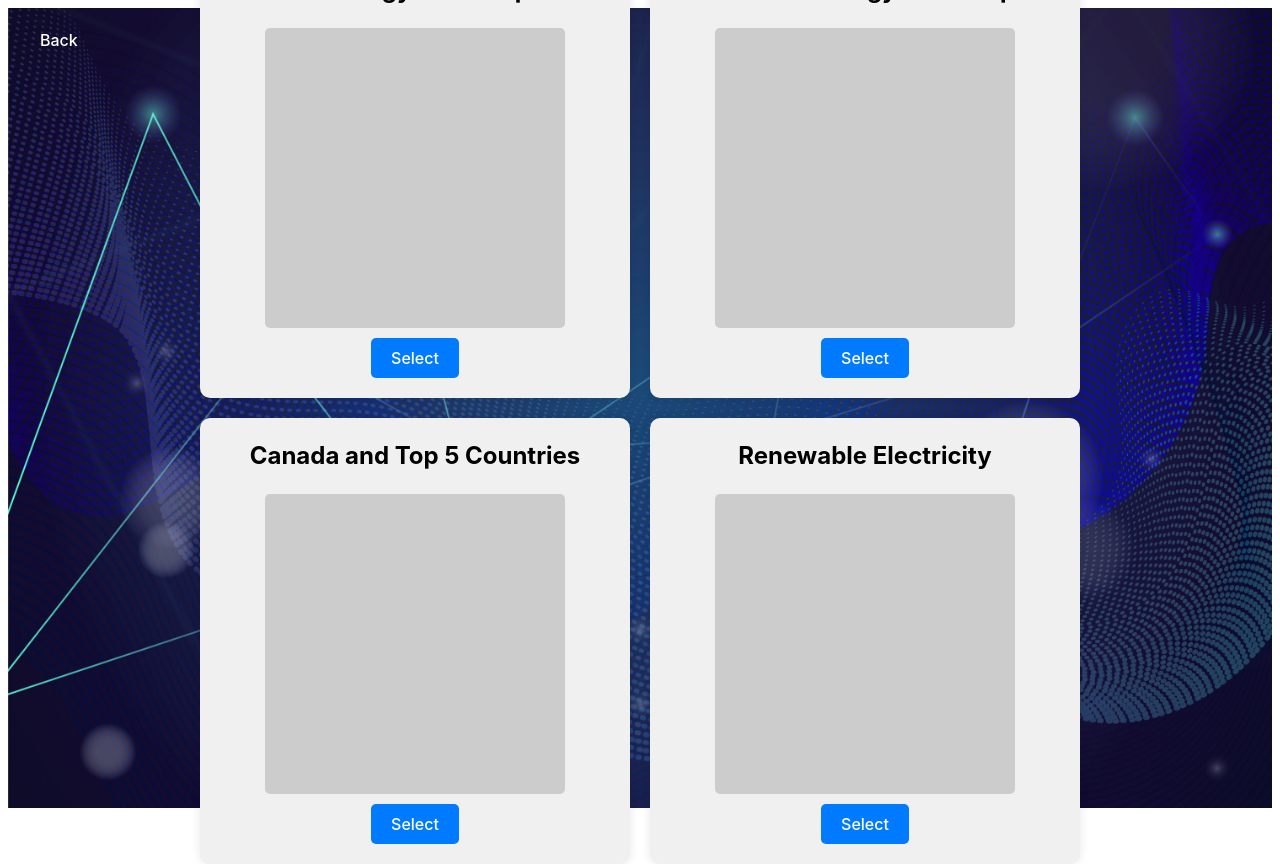
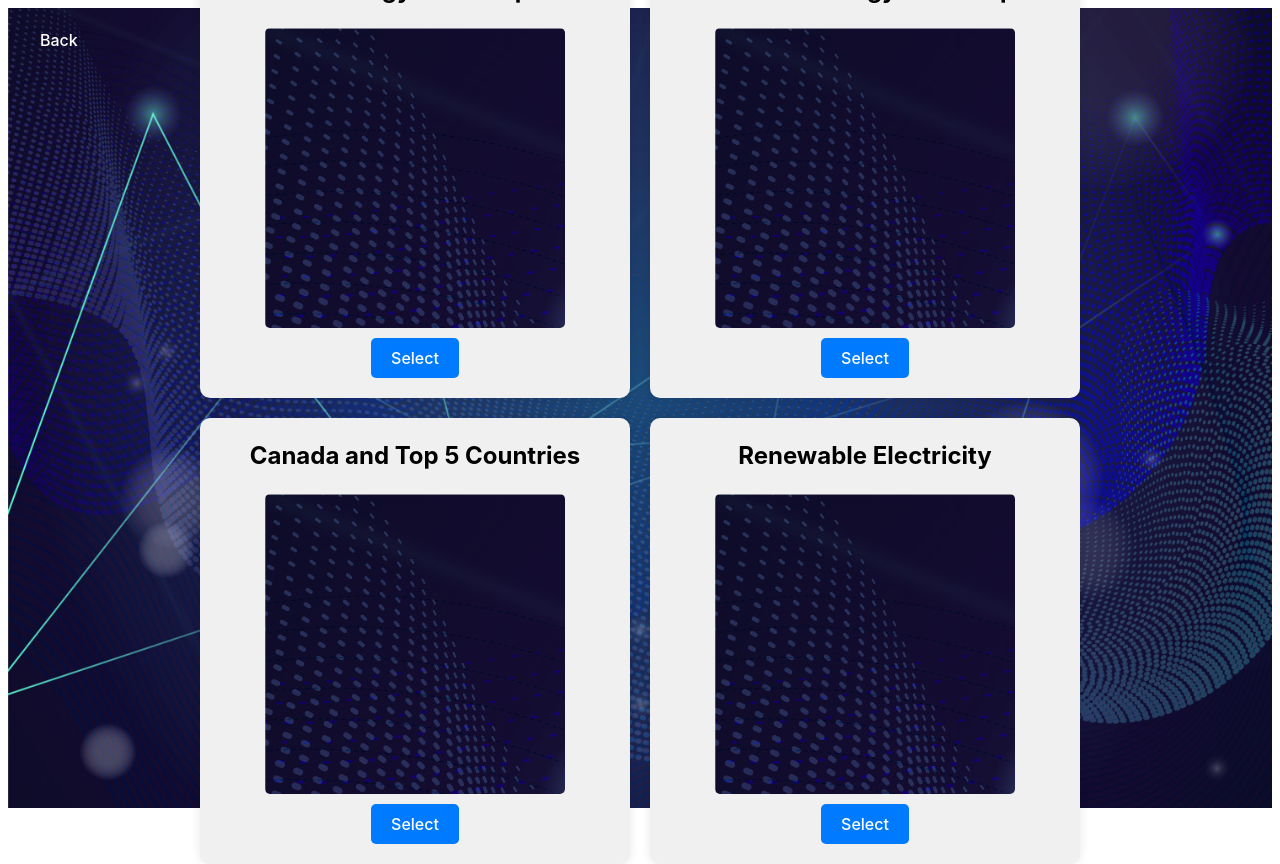
Before and after one commit to Razzmatazz146/FinalIntProjectW24DZE, a React (Vite) app in the folder client/: page /explore-data in a window 1280 px wide. Built offline with nearby package versions, Linux system fonts and the light colour scheme.

Commit message:
place holder for graph samples

```diff
--- a/client/src/ExploreData.css
+++ b/client/src/ExploreData.css
@@ -19,12 +19,40 @@ h2 {
     color: black
 }
 
-.picture-placeholder {
+.graph1-picture-placeholder {
     width: 300px;
     height: 300px;
     background-color: #ccc;
     border-radius: 5px;
     margin: 10px auto;
+    background-image: url('./assets/background.jpg');
+}
+
+.graph2-picture-placeholder {
+    width: 300px;
+    height: 300px;
+    background-color: #ccc;
+    border-radius: 5px;
+    margin: 10px auto;
+    background-image: url('./assets/background.jpg');
+}
+
+.graph3-picture-placeholder {
+    width: 300px;
+    height: 300px;
+    background-color: #ccc;
+    border-radius: 5px;
+    margin: 10px auto;
+    background-image: url('./assets/background.jpg');
+}
+
+.graph4-picture-placeholder {
+    width: 300px;
+    height: 300px;
+    background-color: #ccc;
+    border-radius: 5px;
+    margin: 10px auto;
+    background-image: url('./assets/background.jpg');
 }
 
 button {
--- a/client/src/ExploreData.tsx
+++ b/client/src/ExploreData.tsx
@@ -31,22 +31,22 @@ const ExploreDataPage: React.FC = () => {
             <div className="explore-data-page">
                 <div className="box">
                     <h2>Fossil Energy Consumption</h2>
-                    <div className="picture-placeholder"></div>
+                    <div className="graph1-picture-placeholder"></div>
                     <button onClick={graph1Select}>Select</button>
                 </div>
                 <div className="box">
                     <h2>Sustainable Energy Consumption</h2>
-                    <div className="picture-placeholder"></div>
+                    <div className="graph2-picture-placeholder"></div>
                     <button onClick={graph2Select}>Select</button>
                 </div>
                 <div className="box">
                     <h2>Canada and Top 5 Countries</h2>
-                    <div className="picture-placeholder"></div>
+                    <div className="graph3-picture-placeholder"></div>
                     <button onClick={graph3Select}>Select</button>
                 </div>
                 <div className="box">
                     <h2>Renewable Electricity</h2>
-                    <div className="picture-placeholder"></div>
+                    <div className="graph4-picture-placeholder"></div>
                     <button onClick={graph4Select}>Select</button>
                 </div>
             </div>
```
